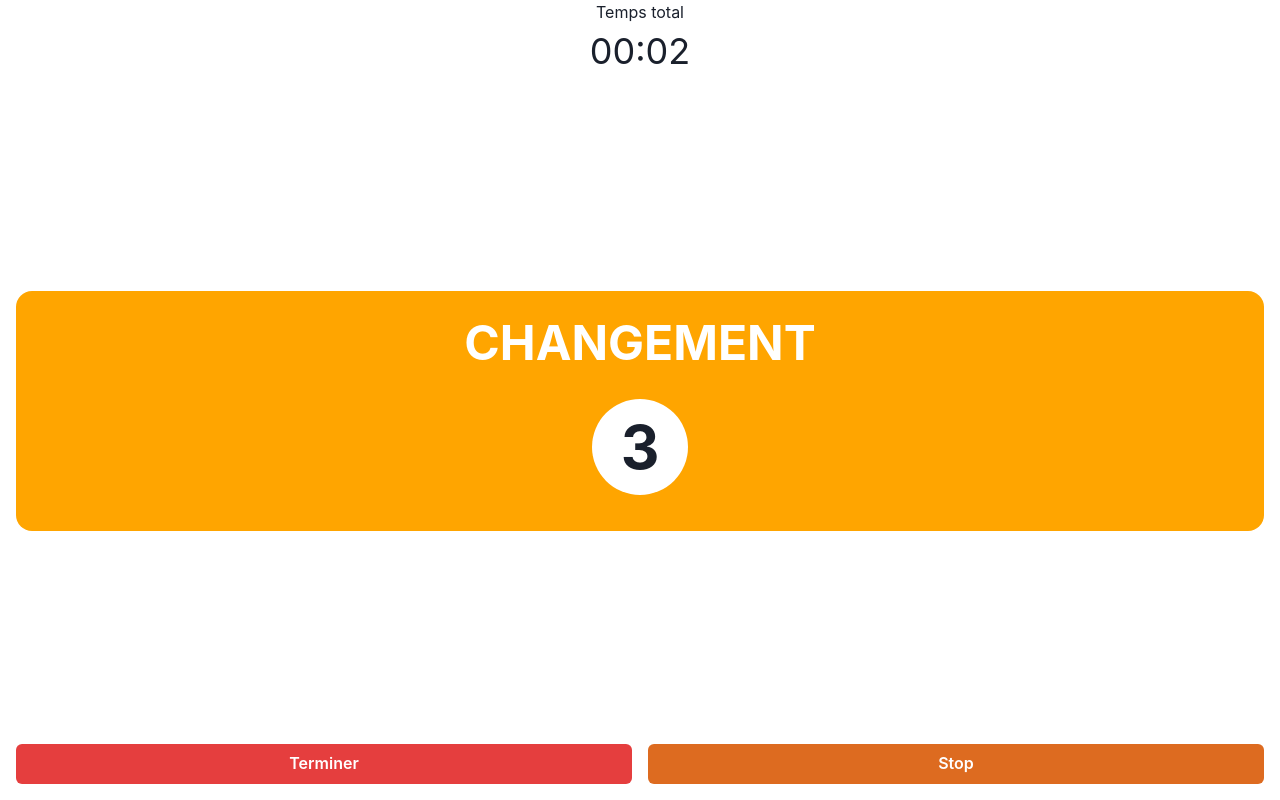
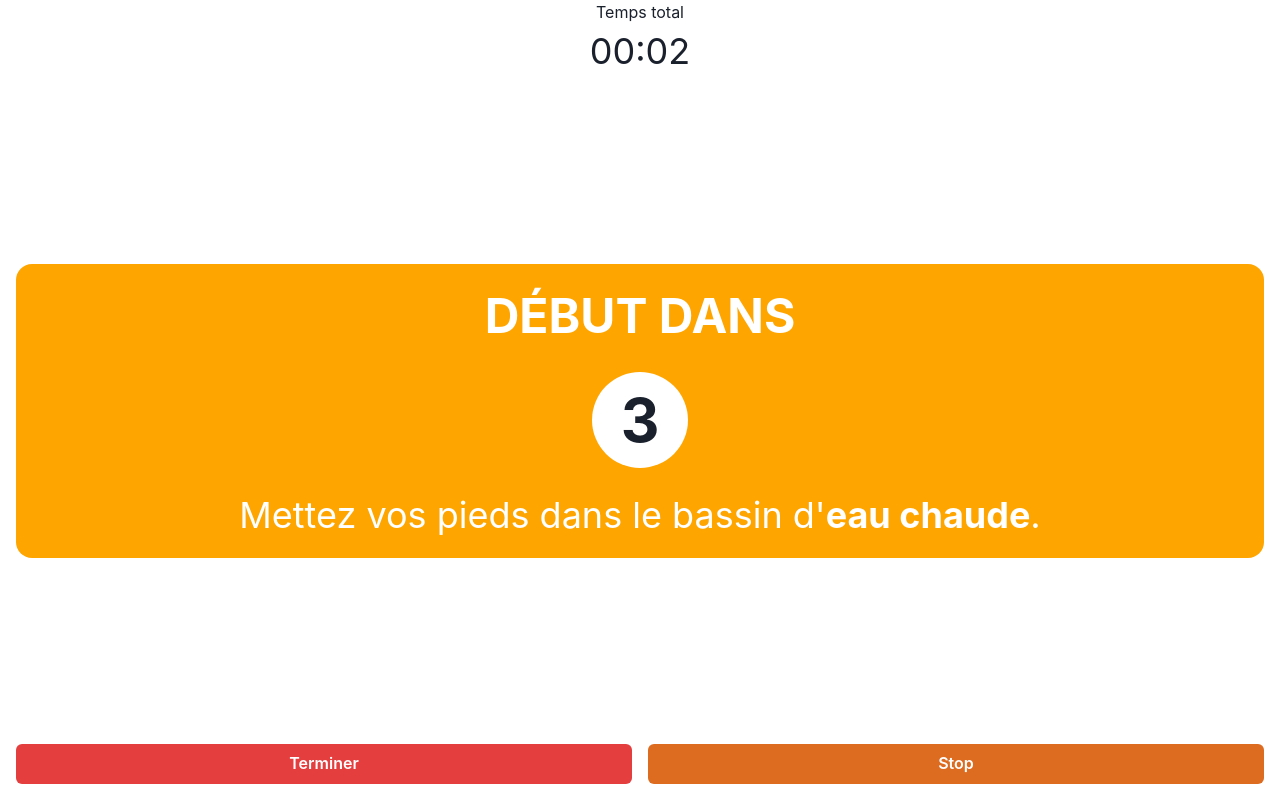
Before and after one commit to ewencodes/traitement-neuropathies, a React (Vite) app: page / in a window 1280 px wide. Both pictures are taken after a click on the button "Commencer". Built offline with nearby package versions, Linux system fonts and the light colour scheme.

Commit message:
feat: add start message

```diff
--- a/src/components/Session.tsx
+++ b/src/components/Session.tsx
@@ -9,21 +9,21 @@ const Session: React.FC<{ end: () => void }> = ({ end }) => {
     const [isFinished, setIsFinished] = useState(false)
 
     const stages: StageType[] = [
-        { start: 0, end: 5, type: "change" },
+        { start: 0, end: 5, type: "change", to: "start" },
         { start: 5, end: 305, type: "hot" },
-        { start: 305, end: 310, type: "change" },
+        { start: 305, end: 310, type: "change", to: "cold" },
         { start: 310, end: 370, type: "cold" },
-        { start: 370, end: 375, type: "change" },
+        { start: 370, end: 375, type: "change", to: "hot" },
         { start: 375, end: 615, type: "hot" },
-        { start: 615, end: 620, type: "change" },
+        { start: 615, end: 620, type: "change", to: "cold" },
         { start: 620, end: 680, type: "cold" },
-        { start: 680, end: 685, type: "change" },
+        { start: 680, end: 685, type: "change", to: "hot" },
         { start: 685, end: 925, type: "hot" },
-        { start: 925, end: 930, type: "change" },
+        { start: 925, end: 930, type: "change", to: "cold" },
         { start: 930, end: 990, type: "cold" },
-        { start: 990, end: 995, type: "change" },
+        { start: 990, end: 995, type: "change", to: "hot" },
         { start: 995, end: 1235, type: "hot" },
-        { start: 1235, end: 1240, type: "change" },
+        { start: 1235, end: 1240, type: "change", to: "cold" },
         { start: 1240, end: 1540, type: "cold" },
     ]
 
--- a/src/components/Stages.tsx
+++ b/src/components/Stages.tsx
@@ -5,6 +5,7 @@ export type StageType = {
     start: number,
     end: number,
     type: "cold" | "hot" | "change"
+    to?: "cold" | "hot" | "start"
 }
 
 const Stages: React.FC<{ stages: StageType[], time: number, start: () => void, stop: () => void }> = ({ stages, time }) => {
@@ -23,7 +24,8 @@ const Stages: React.FC<{ stages: StageType[], time: number, start: () => void, s
             return {
                 minutes: "",
                 seconds: (Math.abs(time - stage?.end)) % 60,
-                type: stage.type
+                type: stage.type,
+                to: stage.to
             };
         } else {
             return {
@@ -50,12 +52,18 @@ const Stages: React.FC<{ stages: StageType[], time: number, start: () => void, s
         <Flex direction="column" justifyContent="center" flex={1}>
             {stage?.type === "change" ? (
                 <Box rounded="2xl" py={4} bg="orange">
-                    <Text fontSize="5xl" textTransform="uppercase" color="white" fontWeight="bold" textAlign="center" >Changement</Text>
+                    <Text fontSize="5xl" textTransform="uppercase" color="white" fontWeight="bold" textAlign="center">{stage.to === "start" ? "Début dans" : "Changement"}</Text>
                     <Flex py={5} alignItems="center" justifyContent="center">
                         <Center bg="white" w="24" h="24" rounded="full">
                             <Text textAlign="center" fontSize="6xl" fontWeight="bold">{stage?.seconds}</Text>
                         </Center>
                     </Flex>
+                    {stage.to && (
+                        <Text fontSize="4xl" color="white" textAlign="center">
+                            {stage.to === "hot" || stage.to === "start" && <>Mettez vos pieds dans le bassin d'<strong>eau chaude</strong>.</>}
+                            {stage.to === "cold" && <>Mettez vos pieds dans le bassin d'<strong>eau froide</strong>.</>}
+                        </Text>
+                    )}
                 </Box>
             ) : (
                 <Box rounded="2xl" bg={stage?.type === "hot" ? "red.100" : "blue.100"} py={4}>
```
